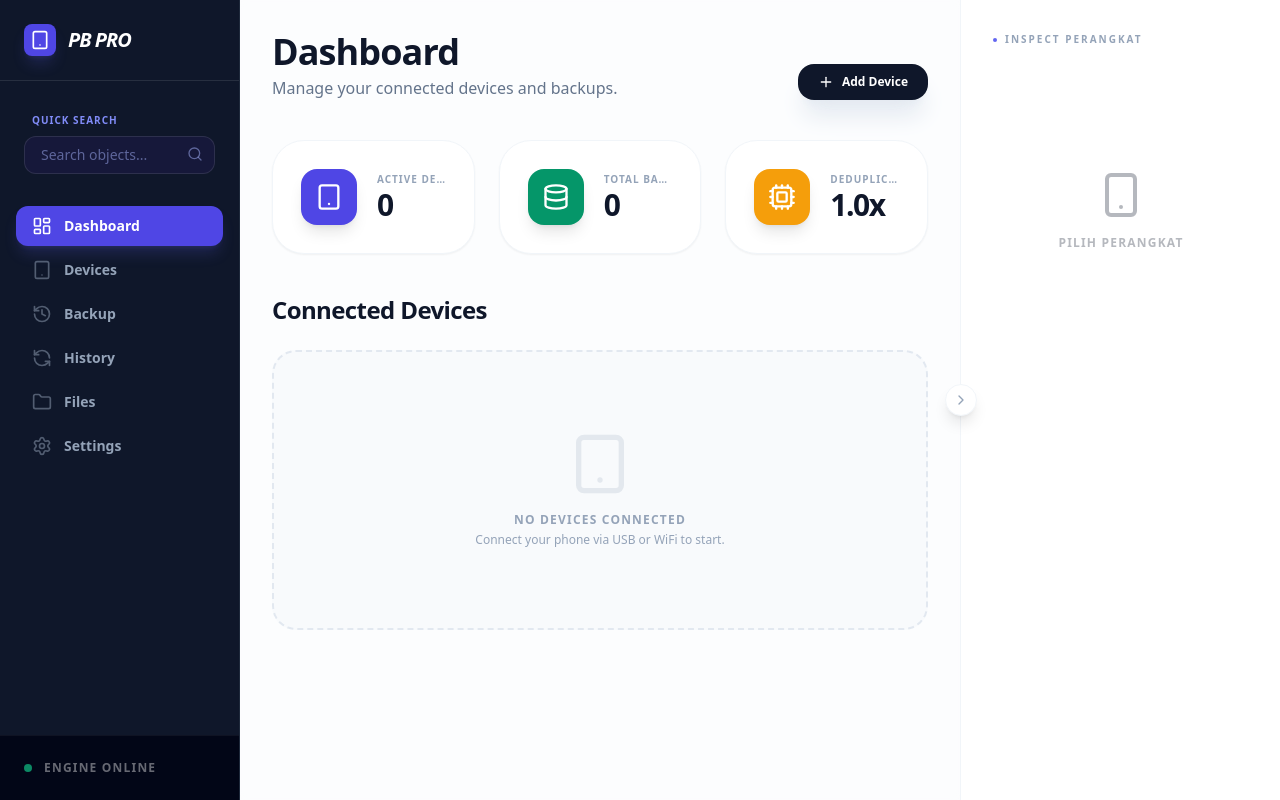
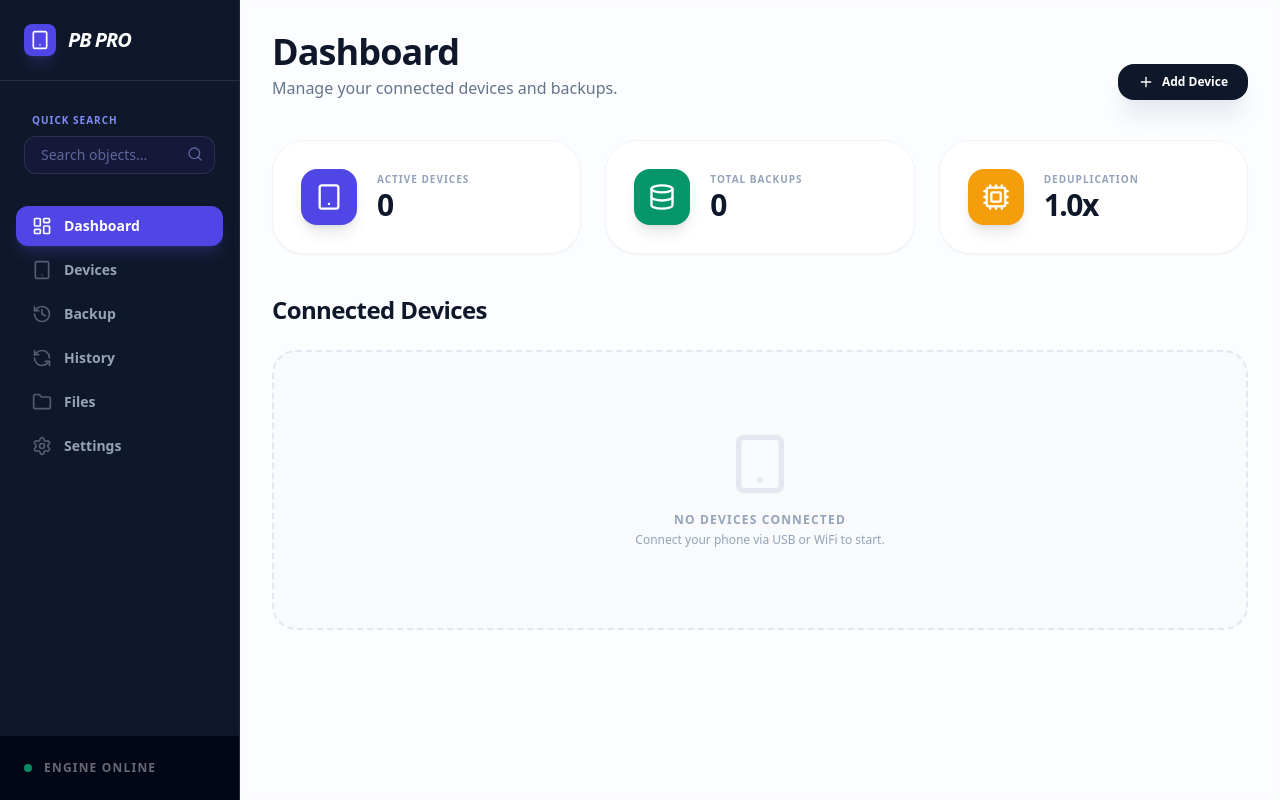
Before and after one commit to damarkuncoro/phone-backup, a React (Vite) app in the folder apps/gui/ui/: page / in a window 1280 px wide. Built offline with nearby package versions, Linux system fonts and the light colour scheme.

Commit message:
feat(ui): remove RightAside layout to give full screen width to main views

```diff
--- a/apps/gui/ui/src/App.tsx
+++ b/apps/gui/ui/src/App.tsx
@@ -1,6 +1,5 @@
 import { useState, useEffect } from 'react'
 import { Sidebar } from './app/layouts/Sidebar'
-import { RightAside } from './app/layouts/RightAside'
 import { Dashboard } from './features/devices/pages/Dashboard'
 import { DevicesPage } from './features/devices/pages/DevicesPage'
 import { BackupWizard } from './features/backup/components/BackupWizard'
@@ -26,8 +25,7 @@ function App() {
   const [selectedSnapshotId, setSelectedSnapshotId] = useState<string | null>(null)
   const [comparisonIds, setComparisonIds] = useState<{oldId: string, newId: string} | null>(null)
   const [selectedDevice, setSelectedDevice] = useState<Device | null>(null)
-  const [asideCollapsed, setAsideCollapsed] = useState(false)
-  const [logs, setLogs] = useState<LogEntry[]>([
+  const [, setLogs] = useState<LogEntry[]>([
     { time: "Sistem", msg: "Engine siap digunakan" }
   ]);
 
@@ -124,15 +122,6 @@ function App() {
           </div>
         )}
       </main>
-
-      <RightAside
-        activeView={activeView}
-        selectedDevice={selectedDevice}
-        logs={logs}
-        isCollapsed={asideCollapsed}
-        onToggle={() => setAsideCollapsed(!asideCollapsed)}
-        onBackupClick={() => setActiveView('backup')}
-      />
     </div>
   )
 }
```
